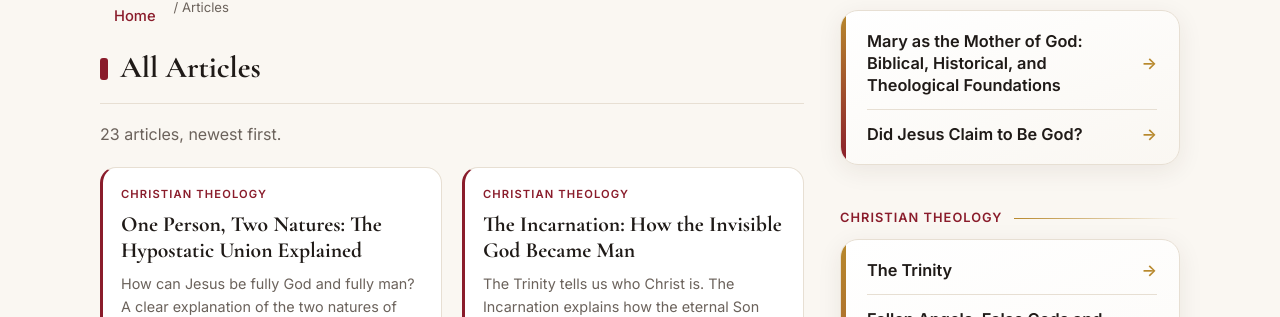
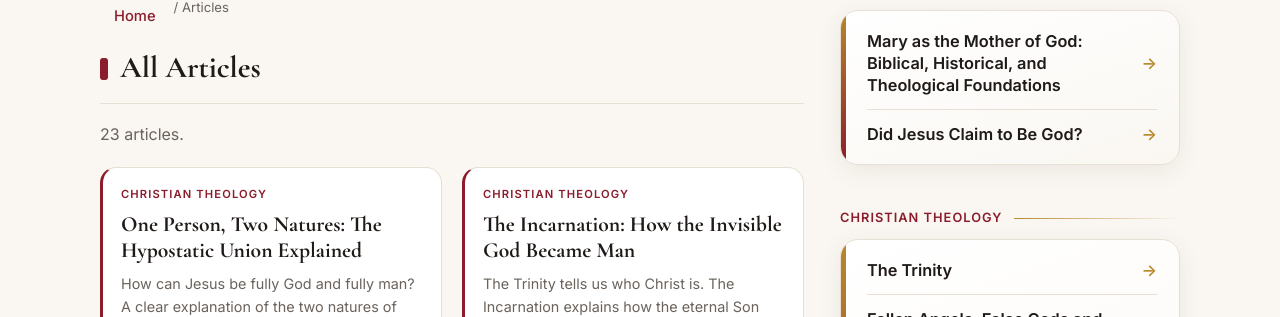
Before and after one commit to Reasoned-faith/reasoned-faith.github.io, a Jekyll site: the page built from articles/index.html, in a window 1280 px wide and 900 px high. Shown: the part 170-487 px from the top of the window. Built offline with Jekyll 4.4.1, drawn with Linux system fonts in a browser that asks for light colours.

Commit message:
Update index.html

```diff
--- a/articles/index.html
+++ b/articles/index.html
@@ -9,7 +9,7 @@ description: Every article on the site.
 <div class="layout"><div class="col-main">
   <nav class="crumbs" aria-label="Breadcrumb"><a href="{{ '/' | relative_url }}">Home</a> / Articles</nav>
   <div class="sec-head"><h2>All Articles</h2></div>
-  <p class="cp-desc">{{ arts.size }} articles, newest first.</p>
+  <p class="cp-desc">{{ arts.size }} articles.</p>
 
   <div class="grid grid-two" id="art-grid" data-initial="{{ initial }}" data-step="{{ step }}">
   {%- for a in arts %}
```
